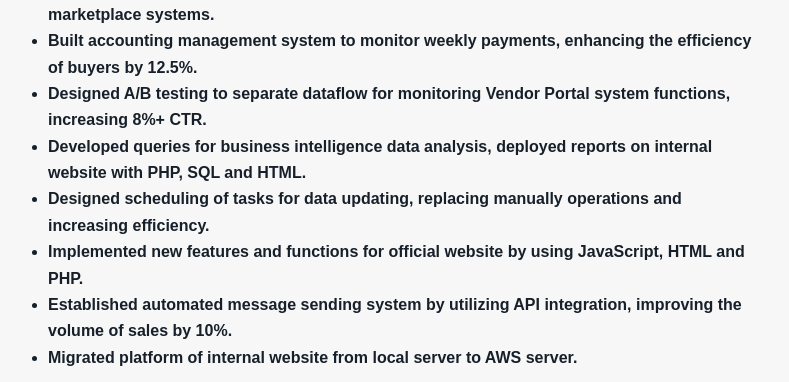
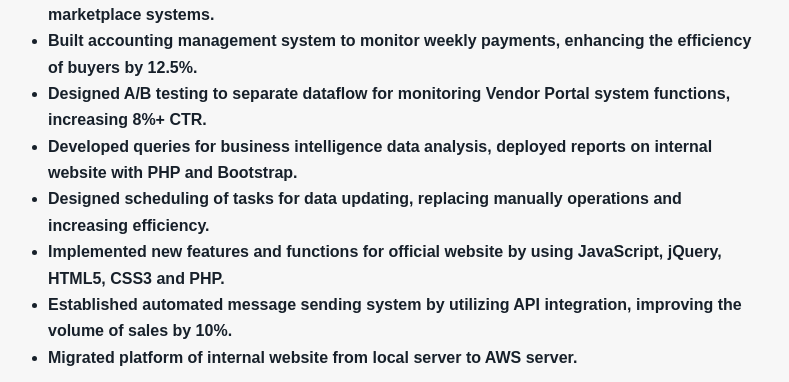
Before and after one commit to davidshih175/davidshih175.github.io, a plain HTML site: page index.html in a window 1280 px wide. Shown: the part 1320-1702 px from the top of the page, without its empty margins (452-1241 px from the left). Drawn offline with nearby package versions, Linux system fonts and the light colour scheme; some icons are missing.

Commit message:
New ver3

```diff
--- a/index.html
+++ b/index.html
@@ -385,9 +385,9 @@
 <li>Created RESTful APIs using Laravel framework, integrated them with Vendor Portal and marketplace systems.
 <li>Built accounting management system to monitor weekly payments, enhancing the efficiency of buyers by 12.5%.
 <li>Designed A/B testing to separate dataflow for monitoring Vendor Portal system functions, increasing 8%+ CTR.
-<li>Developed queries for business intelligence data analysis, deployed reports on internal website with PHP, SQL and HTML.
+<li>Developed queries for business intelligence data analysis, deployed reports on internal website with PHP and Bootstrap.
 <li>Designed scheduling of tasks for data updating, replacing manually operations and increasing efficiency.
-<li>Implemented new features and functions for official website by using JavaScript, HTML and PHP.
+<li>Implemented new features and functions for official website by using JavaScript, jQuery, HTML5, CSS3 and PHP.
 <li>Established automated message sending system by utilizing API integration, improving the volume of sales by 10%.
 <li>Migrated platform of internal website from local server to AWS server.</li></font>
 <br><img src="/img/tsmc_logo.png"width="22%" align="right"><span><font face="Arial" color="#17202A" size="5"><b>Taiwan Semiconductor Manufacturing Company</b></font></span>
```
